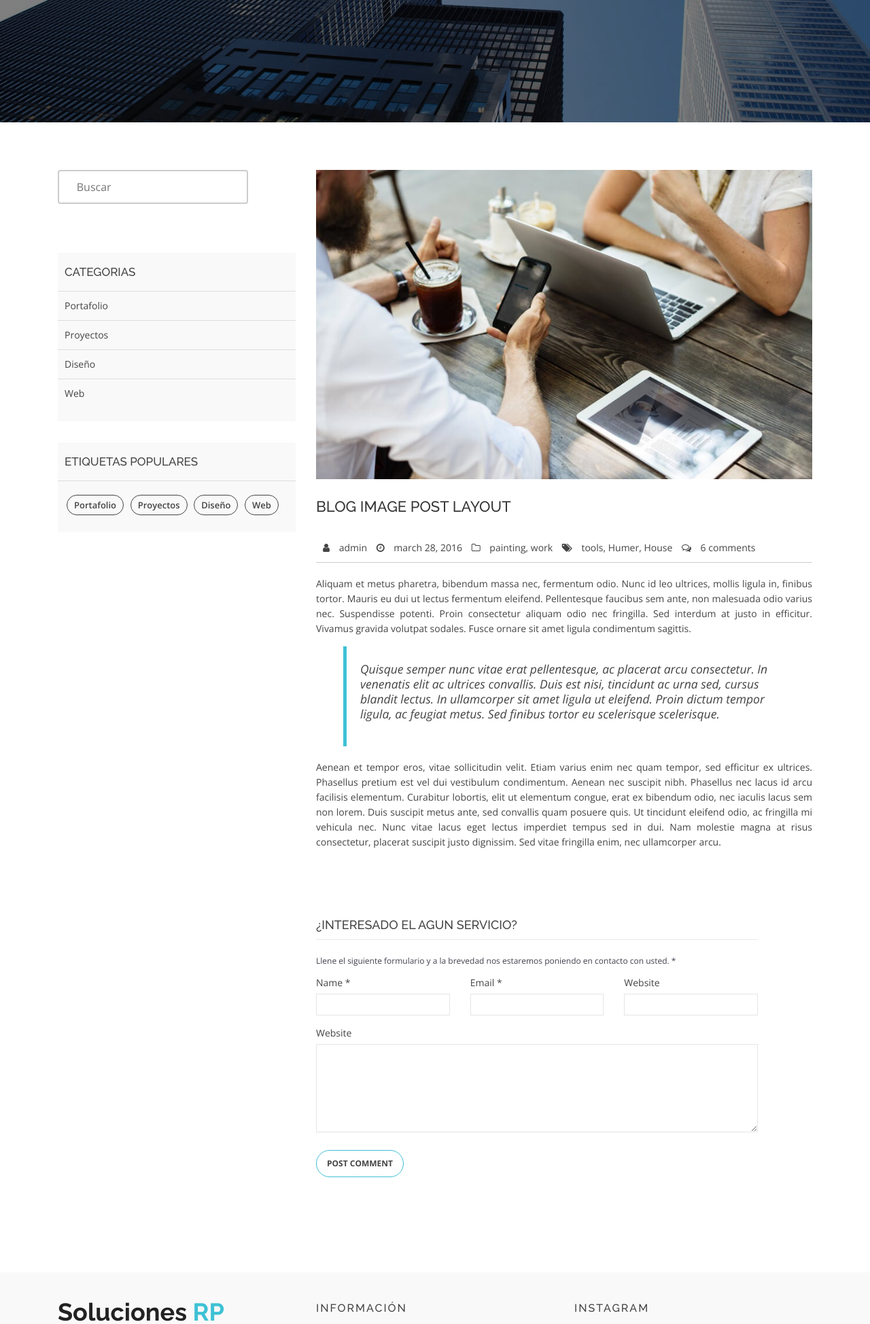
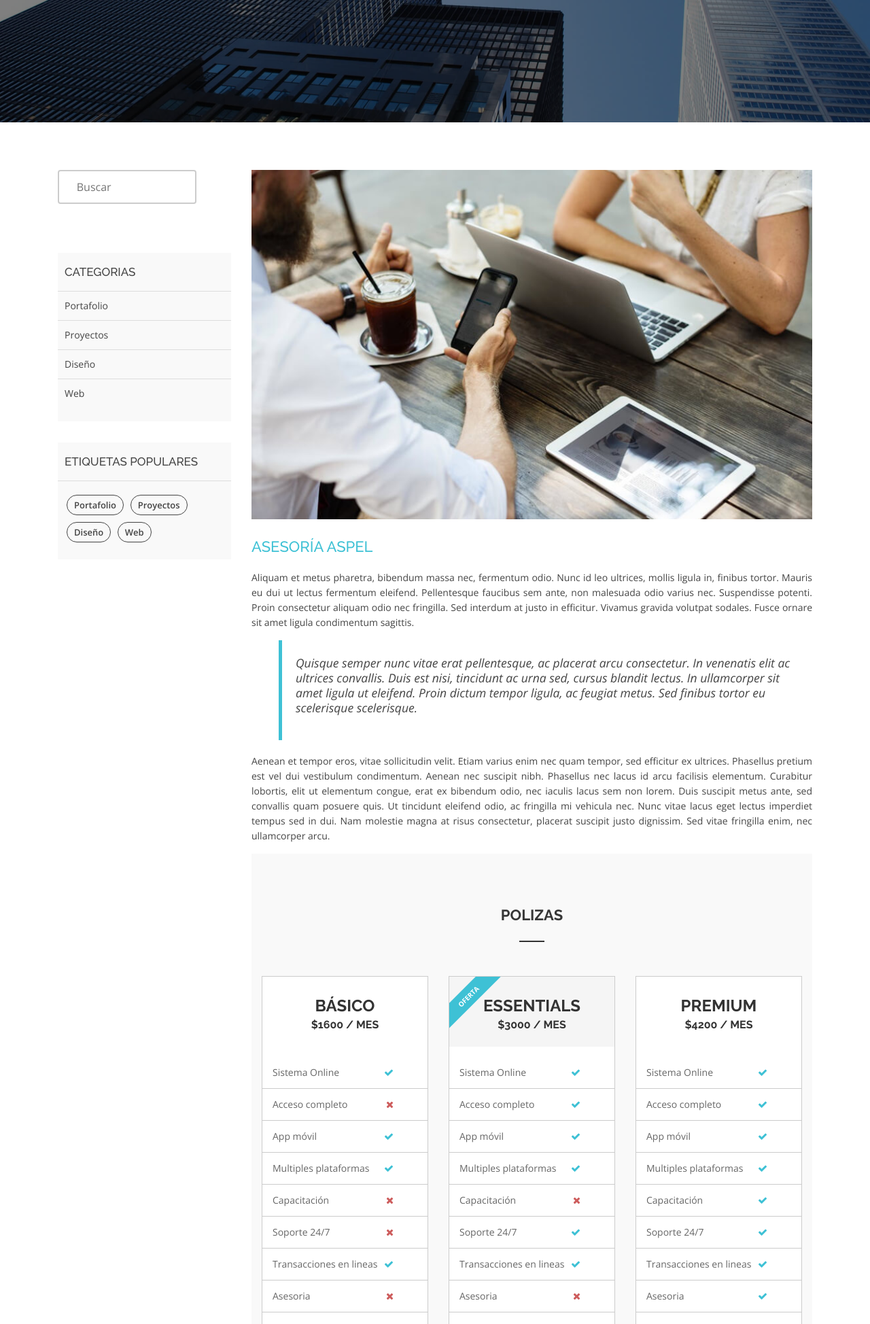
Before and after one commit to DavidZerox8/rp, a PHP site: page /servicios.php in a window 1280 px wide. Shown: the part 300-2248 px from the top of the page at 68% size. Run offline with PHP 8.4, Linux system fonts and the light colour scheme.

Commit message:
Cambios en las interfaz

```diff
--- a/assets/css/style.css
+++ b/assets/css/style.css
@@ -1498,7 +1498,7 @@ preview-2
   font-size: 10px;
   font-weight: 700;
   left: -26px;
-  padding: 2px 25px;
+  padding: 2px 35px;
   position: absolute;
   text-transform: uppercase;
   top: 16px;
--- a/index.php
+++ b/index.php
@@ -273,7 +273,7 @@
                                     <a class="services-icon" href="#">
                                         <i class="fa fa-edit"></i>
                                     </a>
-                                    <h4 style="color:#3EC1D5">Asesoria "Aspel"</h4>
+                                    <h4 style="color:#3EC1D5">Asesor&iacute;a "Aspel"</h4>
                                     <p style="text-align: justify; text-justify: inter-word;">
                                         Lorem ipsum dolor sit amet, consectetur adipisicing elit. Neque velit dicta, delectus incidunt porro officiis fugiat, dolore explicabo. Dolor ipsum dolore debitis, culpa dolorem libero maxime, incidunt mollitia adipisci tenetur.
                                     </p>
--- a/servicios.php
+++ b/servicios.php
@@ -60,7 +60,6 @@
         }
 
     </style>
-
 </head>
 
 <body data-spy="scroll" data-target="#navbar-example">
@@ -136,7 +135,7 @@
         <div class="blog-page area-padding">
             <div class="container">
                 <div class="row">
-                    <div class="col-lg-4 col-md-4 col-sm-4 col-xs-12">
+                    <div class="col-lg-3 col-md-3 col-sm-3 col-xs-12">
                         <div class="page-head-blog">
                             <div class="single-blog-page">
 
@@ -214,7 +213,7 @@
                     </div>
                     <!-- fin de barra lateral -->
                     <!-- inicio de seccion del blog -->
-                    <div class="col-md-8 col-sm-8 col-xs-12">
+                    <div class="col-md-9 col-sm-9 col-xs-12">
                         <div class="row">
                             <div class="col-md-12 col-sm-12 col-xs-12">
                                 <!-- inicio seccion -->
@@ -223,23 +222,7 @@
                                         <img src="assets/img/blog/6.jpg" alt="" />
                                     </div>
                                     <div class="post-information">
-                                        <h2>Blog image post layout</h2>
-                                        <div class="entry-meta">
-                                            <span class="author-meta"><i class="fa fa-user"></i> <a href="#">admin</a></span>
-                                            <span><i class="fa fa-clock-o"></i> march 28, 2016</span>
-                                            <span class="tag-meta">
-                                                <i class="fa fa-folder-o"></i>
-                                                <a href="#">painting</a>,
-                                                <a href="#">work</a>
-                                            </span>
-                                            <span>
-                                                <i class="fa fa-tags"></i>
-                                                <a href="#">tools</a>,
-                                                <a href="#"> Humer</a>,
-                                                <a href="#">House</a>
-                                            </span>
-                                            <span><i class="fa fa-comments-o"></i> <a href="#">6 comments</a></span>
-                                        </div>
+                                        <h2 style="color:#3EC1D5">Asesor&iacute;a ASPEL</h2>
                                         <div class="entry-content">
                                             <p style="text-align: justify; text-justify: inter-word;">Aliquam et metus pharetra, bibendum massa nec, fermentum odio. Nunc id leo ultrices, mollis ligula in, finibus tortor. Mauris eu dui ut lectus fermentum eleifend. Pellentesque faucibus sem ante, non malesuada odio varius nec. Suspendisse
                                                 potenti. Proin consectetur aliquam odio nec fringilla. Sed interdum at justo in efficitur. Vivamus gravida volutpat sodales. Fusce ornare sit amet ligula condimentum sagittis.</p>
@@ -251,29 +234,93 @@
                                                 Curabitur lobortis, elit ut elementum congue, erat ex bibendum odio, nec iaculis lacus sem non lorem. Duis suscipit metus ante, sed convallis quam posuere quis. Ut tincidunt eleifend odio, ac fringilla mi vehicula nec. Nunc vitae
                                                 lacus eget lectus imperdiet tempus sed in dui. Nam molestie magna at risus consectetur, placerat suscipit justo dignissim. Sed vitae fringilla enim, nec ullamcorper arcu.</p>
                                         </div>
+
+                                        <!-- ======= seccion polizas ======= -->
+                                        <div id="pricing" class="pricing-area area-padding" style="background: #F9F9F9 !important;">
+                                            <div class="container">
+                                                <div class="row">
+                                                    <div class="col-md-12 col-sm-12 col-xs-12">
+                                                        <div class="section-headline text-center">
+                                                            <h2>Polizas</h2>
+                                                        </div>
+                                                    </div>
+                                                </div>
+                                                <div class="row">
+                                                    <div class="col-md-4 col-sm-4 col-xs-12">
+                                                        <div class="pri_table_list">
+                                                            <h3>b&aacute;sico <br /> <span>$1600 / mes</span></h3>
+                                                            <ol>
+                                                                <li class="check">Sistema Online</li>
+                                                                <li class="check cross">Acceso completo</li>
+                                                                <li class="check">App m&oacute;vil</li>
+                                                                <li class="check">Multiples plataformas</li>
+                                                                <li class="check cross">Capacitaci&oacute;n</li>
+                                                                <li class="check cross">Soporte 24/7</li>
+                                                                <li class="check">Transacciones en lineas</li>
+                                                                <li class="check cross">Asesoria</li>
+                                                            </ol>
+                                                            <button>Solicitar ahora</button>
+                                                        </div>
+                                                    </div>
+                                                    <div class="col-md-4 col-sm-4 col-xs-12">
+                                                        <div class="pri_table_list active">
+                                                            <span class="saleon">Oferta</span>
+                                                            <h3>Essentials <br /> <span>$3000 / mes</span></h3>
+                                                            <ol>
+                                                                <li class="check">Sistema Online</li>
+                                                                <li class="check">Acceso completo</li>
+                                                                <li class="check">App m&oacute;vil</li>
+                                                                <li class="check">Multiples plataformas</li>
+                                                                <li class="check cross">Capacitaci&oacute;n</li>
+                                                                <li class="check">Soporte 24/7</li>
+                                                                <li class="check">Transacciones en lineas</li>
+                                                                <li class="check cross">Asesoria</li>
+                                                            </ol>
+                                                            <button>Solicitar ahora</button>
+                                                        </div>
+                                                    </div>
+                                                    <div class="col-md-4 col-sm-4 col-xs-12">
+                                                        <div class="pri_table_list">
+                                                            <h3>premium <br /> <span>$4200 / mes</span></h3>
+                                                            <ol>
+                                                                <li class="check">Sistema Online</li>
+                                                                <li class="check">Acceso completo</li>
+                                                                <li class="check">App m&oacute;vil</li>
+                                                                <li class="check">Multiples plataformas</li>
+                                                                <li class="check">Capacitaci&oacute;n</li>
+                                                                <li class="check">Soporte 24/7</li>
+                                                                <li class="check">Transacciones en lineas</li>
+                                                                <li class="check">Asesoria</li>
+                                                            </ol>
+                                                            <button>Solicitar ahora</button>
+                                                        </div>
+                                                    </div>
+                                                </div>
+                                            </div>
+                                        </div><!-- fin polizas -->
                                     </div>
                                 </article>
                                 <div class="single-post-comments">
                                     <div class="comment-respond">
-                                        <h3 class="comment-reply-title">¿Interesado el agun servicio?</h3>
-                                        <span class="email-notes">Llene el siguiente formulario y a la brevedad nos estaremos poniendo en contacto con usted. *</span>
+                                        <h3 class="comment-reply-title">¿Interesado el algun servicio?</h3>
+                                        <span class="email-notes">Llene el siguiente formulario y a la brevedad nos pondremos en contacto con usted. *</span>
                                         <form action="#">
                                             <div class="row">
                                                 <div class="col-lg-4 col-md-4 col-sm-4 col-xs-12">
-                                                    <p>Name *</p>
-                                                    <input type="text" />
+                                                    <p>Nombre *</p>
+                                                    <input type="text" required />
                                                 </div>
                                                 <div class="col-lg-4 col-md-4 col-sm-4 col-xs-12">
-                                                    <p>Email *</p>
-                                                    <input type="email" />
+                                                    <p>Correo *</p>
+                                                    <input type="email" required />
                                                 </div>
                                                 <div class="col-lg-4 col-md-4 col-sm-4 col-xs-12">
-                                                    <p>Website</p>
-                                                    <input type="text" />
+                                                    <p>Asunto *</p>
+                                                    <input type="text" required />
                                                 </div>
                                                 <div class="col-lg-12 col-md-12 col-sm-12 comment-form-comment">
-                                                    <p>Website</p>
-                                                    <textarea id="message-box" cols="30" rows="10"></textarea>
+                                                    <p>Mensaje *</p>
+                                                    <textarea id="message-box" cols="30" rows="10" required></textarea>
                                                     <input type="submit" value="Post Comment" />
                                                 </div>
                                             </div>
@@ -326,7 +373,6 @@
 
     </main><!-- fin del #main -->
 
-    <!-- ======= pie de pagina ======= -->
     <footer>
         <div class="footer-area">
             <div class="container">
@@ -378,12 +424,12 @@
                             <div class="footer-head">
                                 <h4>Instagram</h4>
                                 <div class="flicker-img">
-                                    <a href="#"><img src="assets/img/portfolio/1.jpg" alt=""></a>
-                                    <a href="#"><img src="assets/img/portfolio/2.jpg" alt=""></a>
-                                    <a href="#"><img src="assets/img/portfolio/3.jpg" alt=""></a>
-                                    <a href="#"><img src="assets/img/portfolio/4.jpg" alt=""></a>
-                                    <a href="#"><img src="assets/img/portfolio/5.jpg" alt=""></a>
-                                    <a href="#"><img src="assets/img/portfolio/6.jpg" alt=""></a>
+                                    <a href="#"><img src="assets/img/portfolio/capac/1.JPG" alt=""></a>
+                                    <a href="#"><img src="assets/img/portfolio/capac/2.JPG" alt=""></a>
+                                    <a href="#"><img src="assets/img/portfolio/capac/3.JPG" alt=""></a>
+                                    <a href="#"><img src="assets/img/portfolio/capac/4.JPG" alt=""></a>
+                                    <a href="#"><img src="assets/img/portfolio/capac/5.JPG" alt=""></a>
+                                    <a href="#"><img src="assets/img/portfolio/capac/6.JPG" alt=""></a>
                                 </div>
                             </div>
                         </div>
```
Lines whose indentation alone changed are shown as unchanged.
